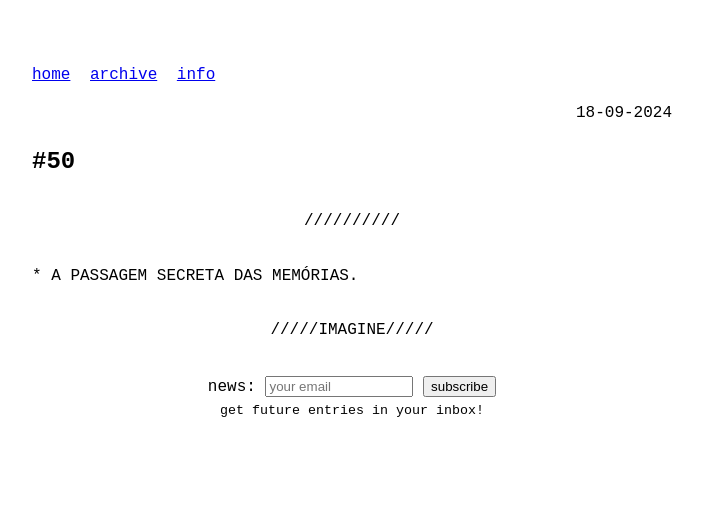
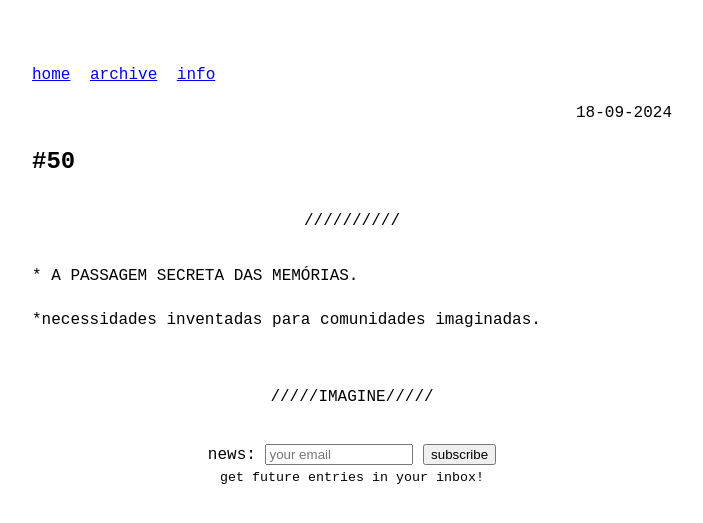
Before and after one commit to odaniloluna/odaniloluna.github.io, a Jekyll site: the page built from _posts/2024-09-18-#50.md, in a window 1280 px wide. Shown: the top 523 px of the page, without its empty margins (288-991 px from the left). Built offline with Jekyll 4.4.1, drawn with Linux system fonts in a browser that asks for light colours.

Commit message:
Update 2024-09-18-#50.md

```diff
--- a/_posts/2024-09-18-#50.md
+++ b/_posts/2024-09-18-#50.md
@@ -6,3 +6,8 @@ slug: #49
 ---
 <p class="description" style="text-align: justify;">
 * A PASSAGEM SECRETA DAS MEMÓRIAS.
+  <br>
+<br>
+*necessidades inventadas para comunidades imaginadas.
+<br>
+<br>
```
